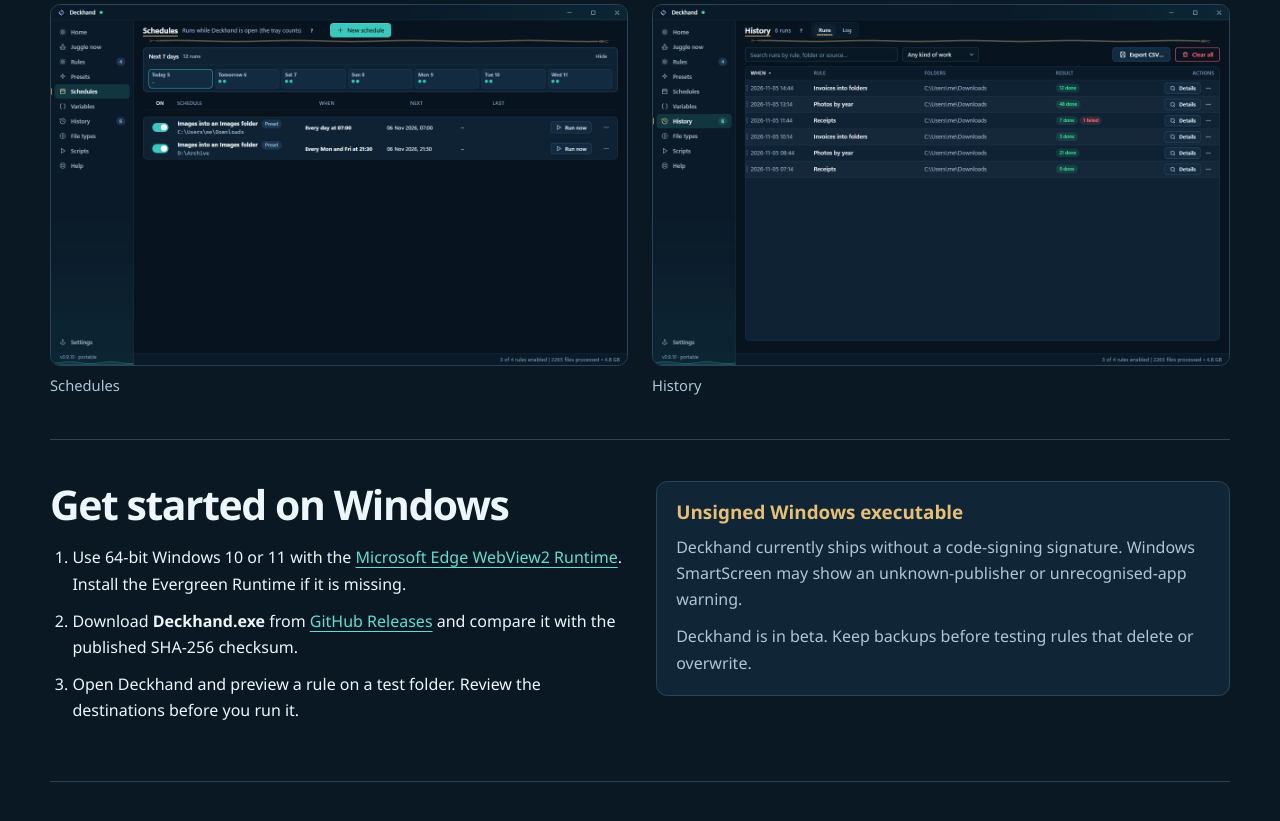
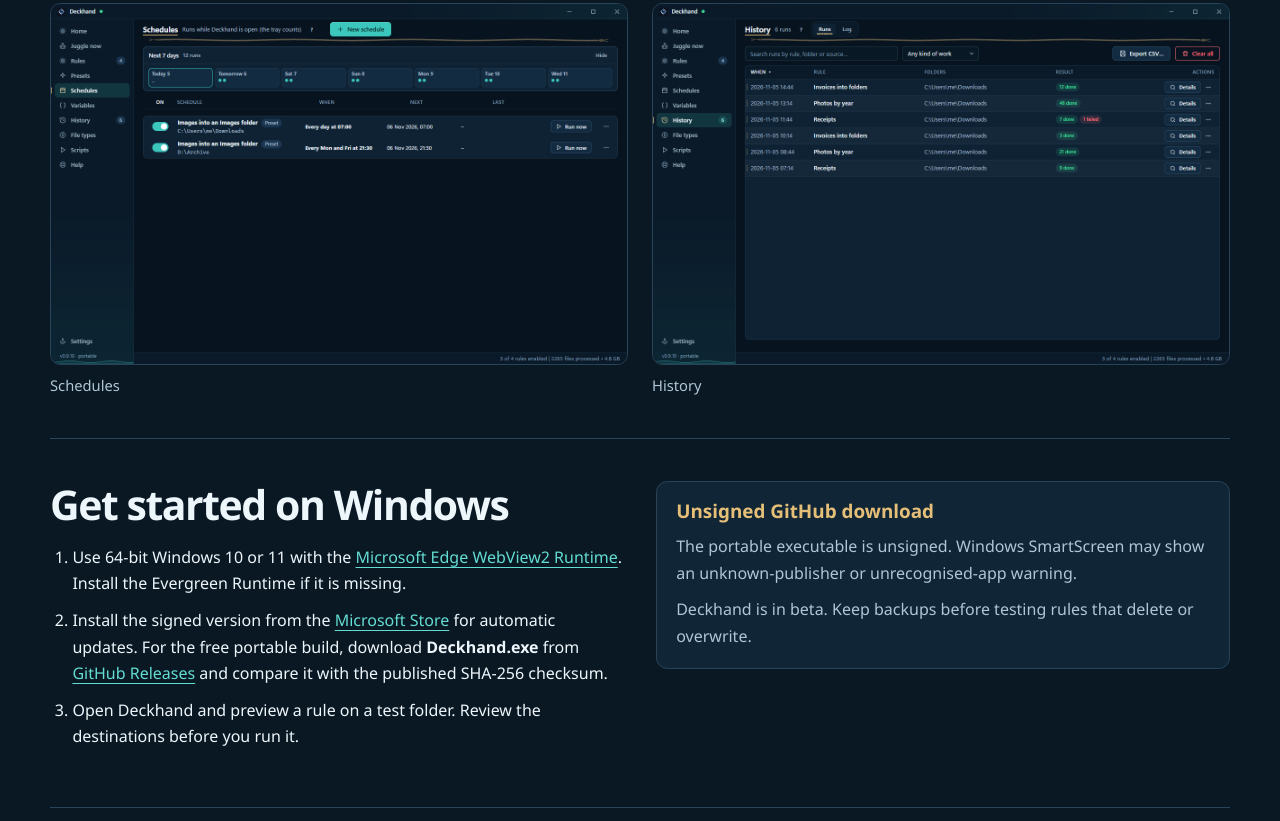
Before and after one commit to AuZzii-Xssistant/Deckhand, a plain HTML site: page docs/index.html in a window 1280 px wide. Shown: the part 1687-2508 px from the top of the page. Drawn offline with Linux system fonts and the light colour scheme.

Commit message:
Add Microsoft Store download links for Deckhand

```diff
--- a/docs/index.html
+++ b/docs/index.html
@@ -29,10 +29,10 @@
         <h1 id="intro">Put your files to work.</h1>
         <p class="lede">Give Deckhand a folder and a rule. Preview how your files will move, then run it once or let Deckhand watch for new arrivals.</p>
         <div class="buttons">
-          <a class="button" href="https://github.com/AuZzii-Xssistant/Deckhand/releases/latest/download/Deckhand.exe">Download from GitHub</a>
+          <a class="button" href="https://apps.microsoft.com/detail/9p5314gfs8s6">Get it from Microsoft Store</a>
+          <a class="subtle" href="https://github.com/AuZzii-Xssistant/Deckhand/releases/latest/download/Deckhand.exe">Download portable EXE</a>
           <a class="subtle" href="#setup">Requirements and setup</a>
         </div>
-        <p class="muted"><strong>Microsoft Store</strong> · First release in certification</p>
         <p class="muted">Windows 10 or 11 · 64-bit · Free beta</p>
       </div>
       <figure class="hero-shot">
@@ -64,13 +64,13 @@
           <h2>Get started on Windows</h2>
           <ol>
             <li>Use 64-bit Windows 10 or 11 with the <a href="https://developer.microsoft.com/en-us/microsoft-edge/webview2/#download-section">Microsoft Edge WebView2 Runtime</a>. Install the Evergreen Runtime if it is missing.</li>
-            <li>Download <strong>Deckhand.exe</strong> from <a href="https://github.com/AuZzii-Xssistant/Deckhand/releases/latest">GitHub Releases</a> and compare it with the published SHA-256 checksum.</li>
+            <li>Install the signed version from the <a href="https://apps.microsoft.com/detail/9p5314gfs8s6">Microsoft Store</a> for automatic updates. For the free portable build, download <strong>Deckhand.exe</strong> from <a href="https://github.com/AuZzii-Xssistant/Deckhand/releases/latest">GitHub Releases</a> and compare it with the published SHA-256 checksum.</li>
             <li>Open Deckhand and preview a rule on a test folder. Review the destinations before you run it.</li>
           </ol>
         </div>
         <aside>
-          <h3>Unsigned Windows executable</h3>
-          <p>Deckhand currently ships without a code-signing signature. Windows SmartScreen may show an unknown-publisher or unrecognised-app warning.</p>
+          <h3>Unsigned GitHub download</h3>
+          <p>The portable executable is unsigned. Windows SmartScreen may show an unknown-publisher or unrecognised-app warning.</p>
           <p>Deckhand is in beta. Keep backups before testing rules that delete or overwrite.</p>
         </aside>
       </div>
```
Also changed, not shown: 1 other file.
